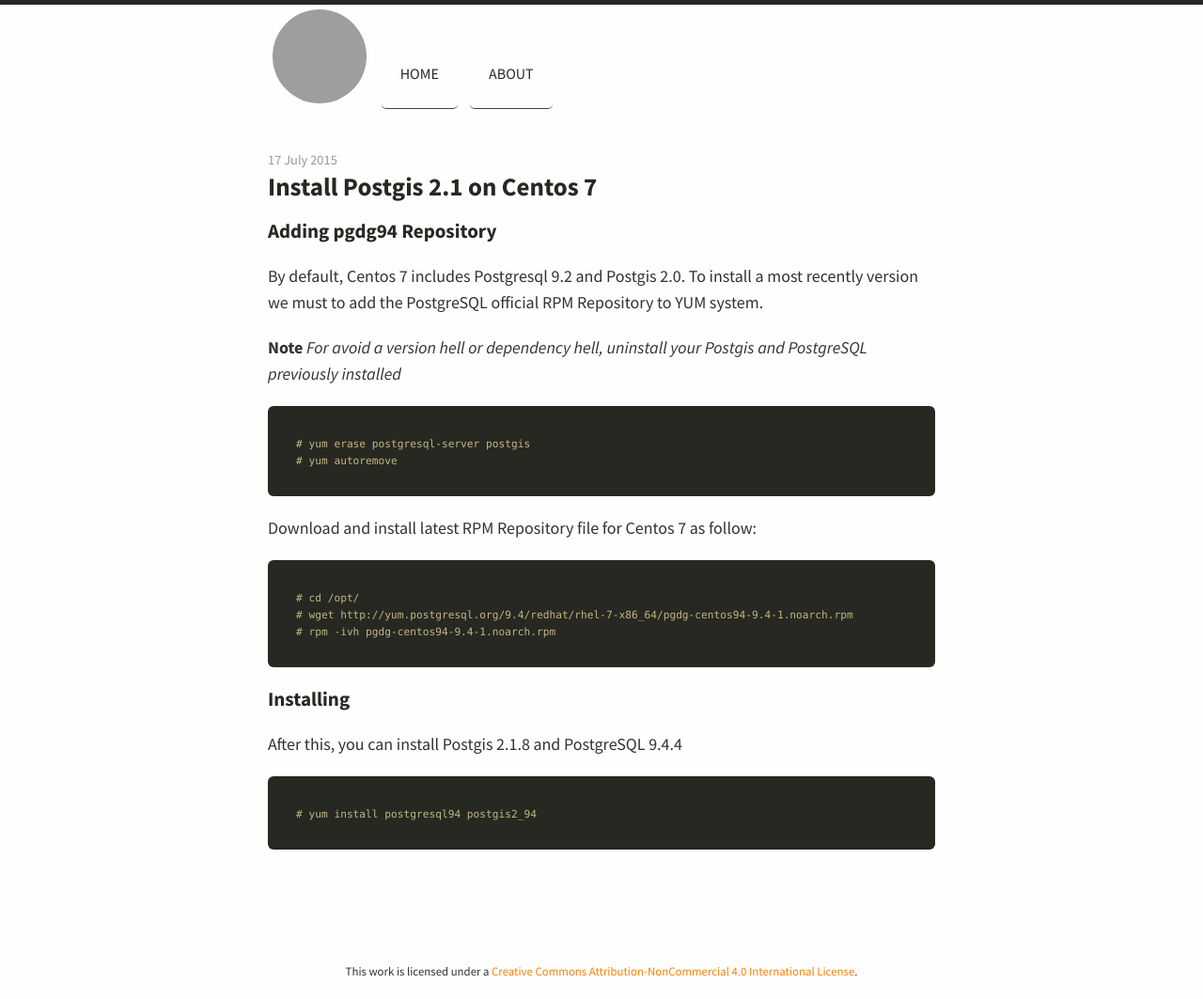
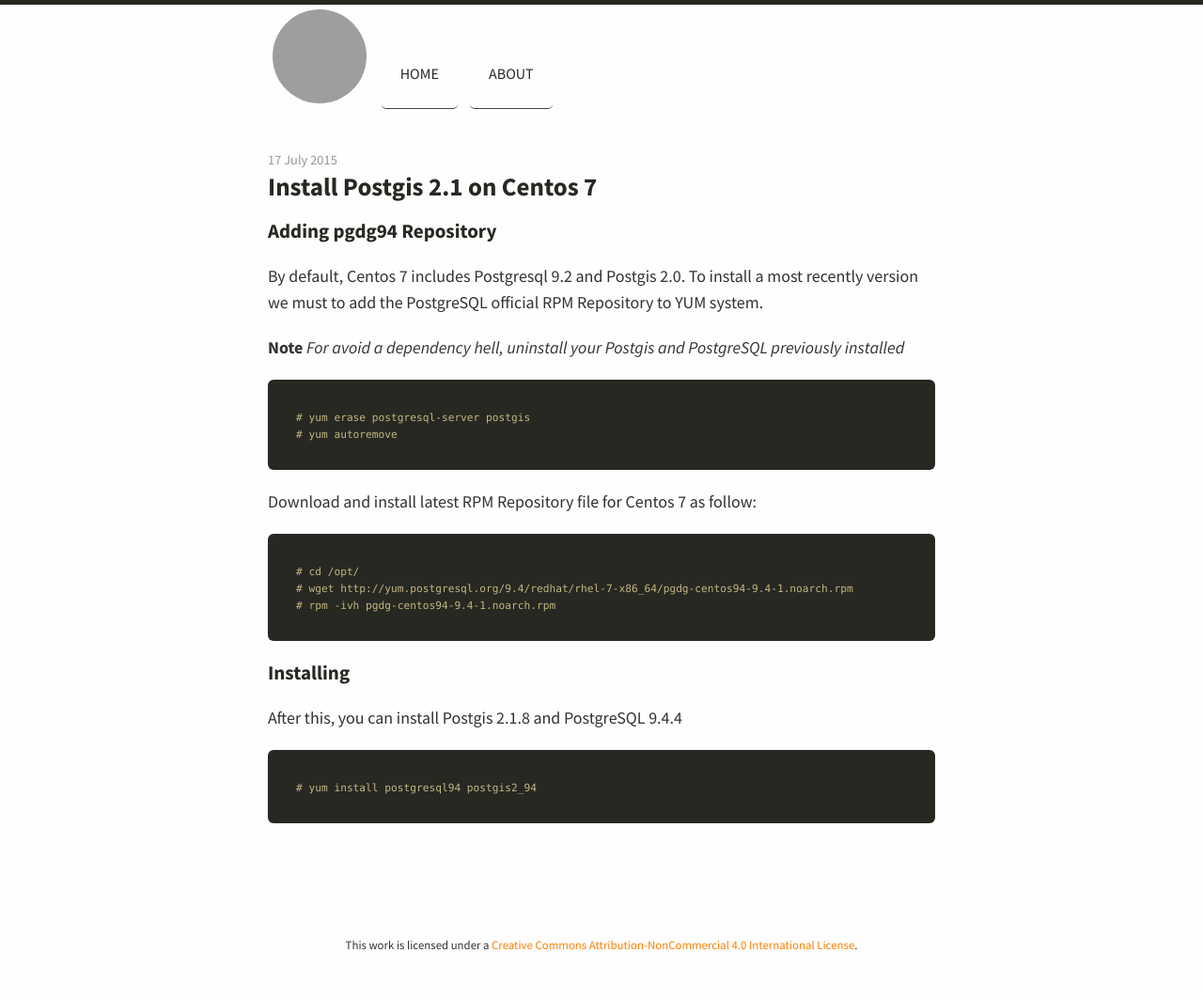
Before and after one commit to danielef/danielef.github.io, a Jekyll site: the page built from _posts/2015-07-17-install-postgis-on-centos7.md, in a window 1280 px wide. Shown: the whole page at 94% size. Built offline with Jekyll 4.4.1, drawn with Linux system fonts in a browser that asks for light colours; nearby versions of some CDN libraries; Markdown is read by kramdown in place of the engine named in the settings; after the commit the page ends 1035 px from its top, so only the background shows below that; grey boxes are pictures that could not be loaded.

Commit message:
Fix Note in Install Postgis

```diff
--- a/_posts/2015-07-17-install-postgis-on-centos7.md
+++ b/_posts/2015-07-17-install-postgis-on-centos7.md
@@ -7,7 +7,7 @@ title: Install Postgis 2.1 on Centos 7
 
 By default, Centos 7 includes Postgresql 9.2 and Postgis 2.0. To install a most recently version we must to add the PostgreSQL official RPM Repository to YUM system.
 
-**Note** *For avoid a version hell or dependency hell, uninstall your Postgis and PostgreSQL previously installed*
+**Note** *For avoid a dependency hell, uninstall your Postgis and PostgreSQL previously installed*
 
 {% highlight bash %}
 # yum erase postgresql-server postgis
```
